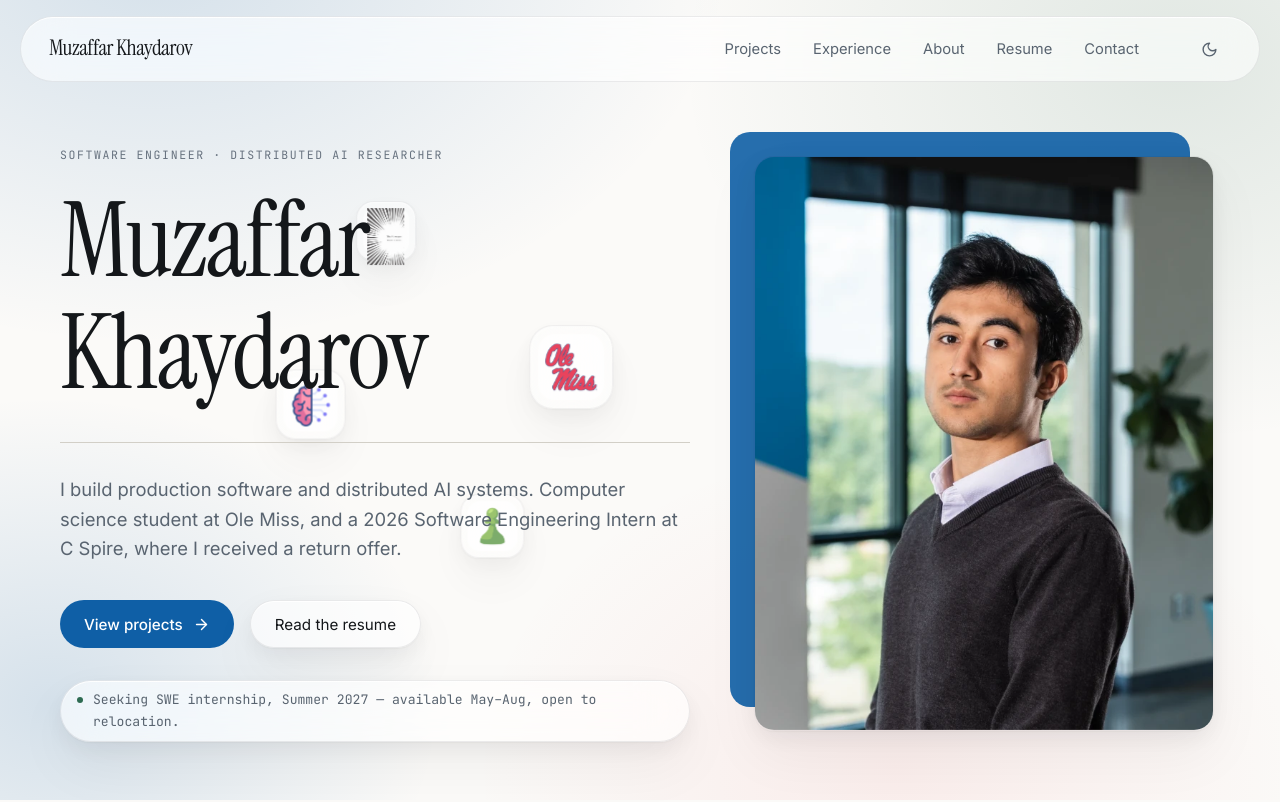
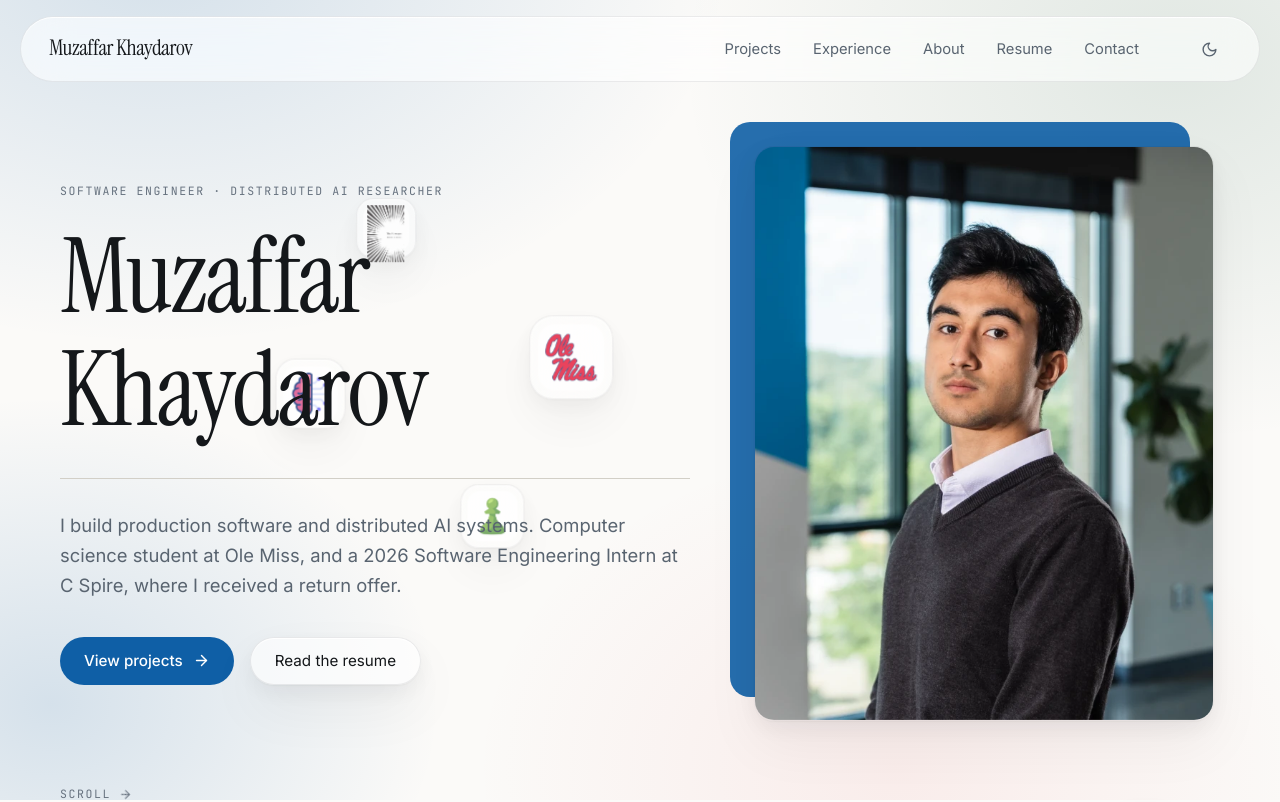
Before and after one commit to mountstorm/muzaffars, a Next.js app: page / in a window 1280 px wide. Shown: the top 802 px of the page. Built offline with nearby package versions, Linux system fonts and the light colour scheme.

Commit message:
Drop the availability chip from the hero

```diff
--- a/src/components/home/Hero.tsx
+++ b/src/components/home/Hero.tsx
@@ -1,7 +1,6 @@
 import Image from 'next/image';
 import Link from 'next/link';
 import { ArrowRight, ArrowUpRight } from 'lucide-react';
-import { SITE } from '@/lib/site';
 import FloatingMarks from './FloatingMarks';
 
 export default function Hero() {
@@ -64,18 +63,6 @@ export default function Hero() {
               Read the resume
             </Link>
           </div>
-
-          <p
-            className="rise glass glass-pill mono mt-8 inline-flex max-w-full items-start gap-2.5 px-4 py-2 text-[0.82rem] text-[var(--muted)]"
-            style={{ '--d': '480ms' } as React.CSSProperties}
-          >
-            {/* shrink-0 keeps the dot on the first line when the text wraps */}
-            <span
-              aria-hidden="true"
-              className="mt-[0.55em] inline-block h-1.5 w-1.5 shrink-0 rounded-full bg-[var(--leaf)]"
-            />
-            <span>{SITE.availability}</span>
-          </p>
         </div>
 
         {/* Portrait */}
```
